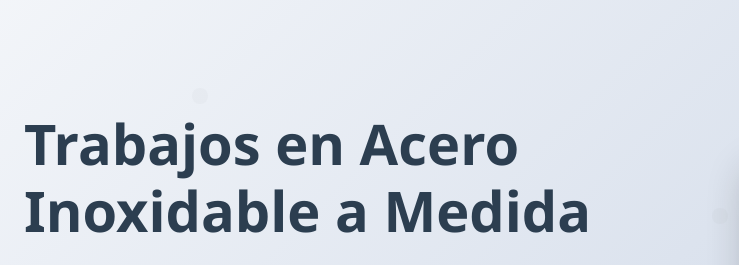
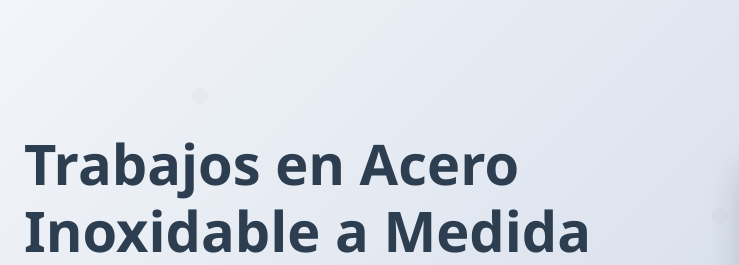
Before and after one commit to sergiorock/sergiorock.github.io, a website: page index.html in a window 1280 px wide. Shown: the part 104-369 px from the top of the page, 0-739 px from the left. Drawn offline with Linux system fonts and the light colour scheme.

Commit message:
minor fix

```diff
--- a/index.html
+++ b/index.html
@@ -35,7 +35,7 @@
     <!-- Hero Section -->
     <section id="inicio" class="hero">
         <div class="hero-content">
-            <h1 class="hero-title">Trabajos en Acero Inoxidable a Medida</h1>
+            <h1 class="hero-title" style="margin-top: 40px;">Trabajos en Acero Inoxidable a Medida</h1>
             <p class="hero-subtitle">Calidad, precisión y durabilidad en cada proyecto. Especialistas en soluciones personalizadas para industria, gastronomía y arquitectura.</p>
             <div class="hero-buttons">
                 <a href="#contacto" class="btn btn-primary">Solicitar Cotización</a>
```
